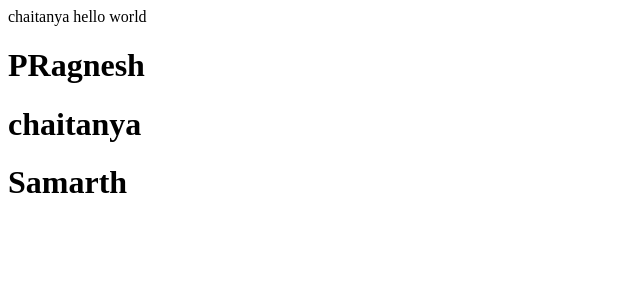
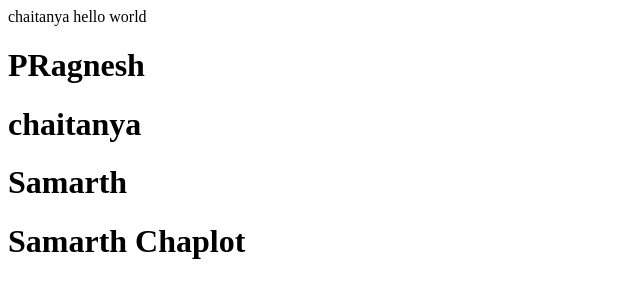
Before and after one commit to chaitanya117/github_tut2, a plain HTML site: page index.html in a window 1280 px wide. Shown: the whole page, without its empty margins (0-640 px from the left). Drawn offline with Linux system fonts and the light colour scheme.

Commit message:
Added names by Samarth

```diff
--- a/index.html
+++ b/index.html
@@ -9,7 +9,7 @@
     <h1>PRagnesh</h1>
     <h1>chaitanya</h1>
     <h1>Samarth</h1>
-    <!-- <h1></h1> -->
+    <h1>Samarth Chaplot</h1>
 </body>
 
 </html>
```
